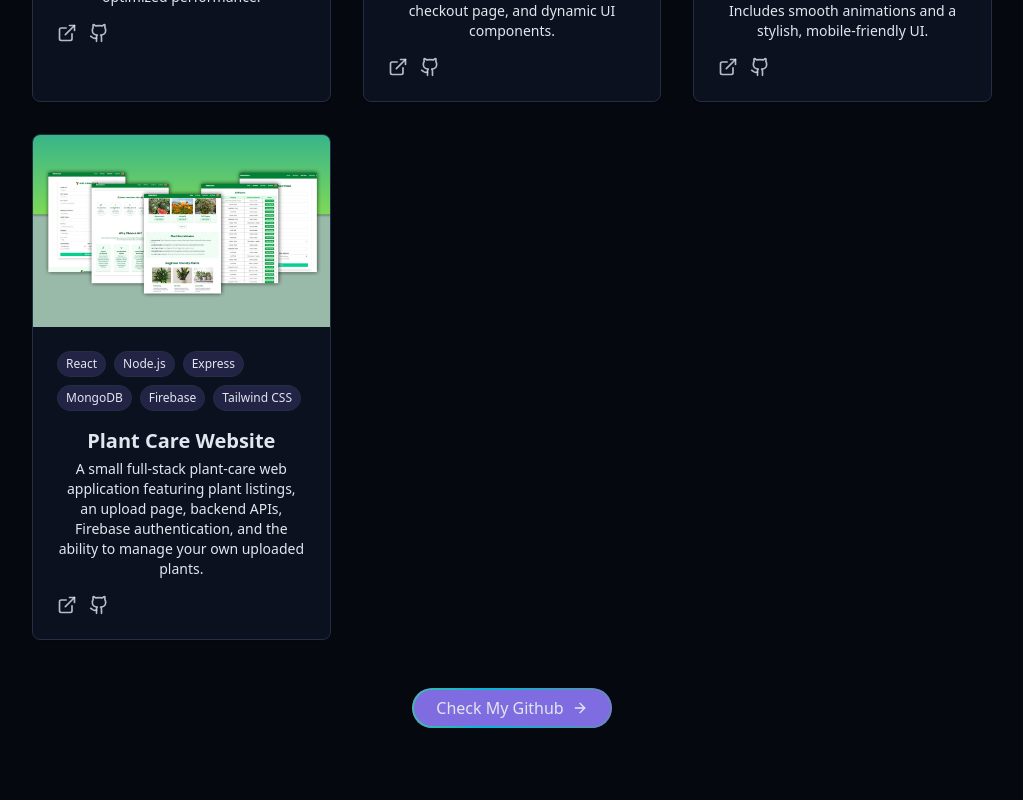
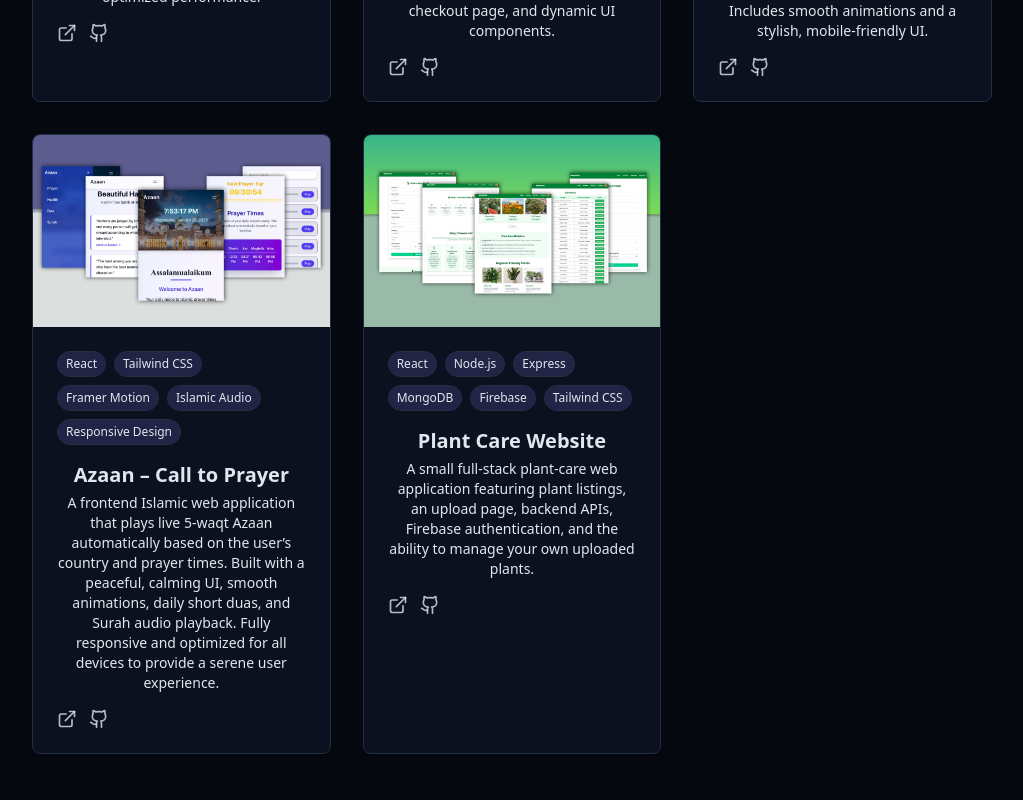
Before and after one commit to Nusrat323/my-portfolio, a React (Vite) app: page / in a window 1280 px wide. Shown: the part 3320-4120 px from the top of the page, without its empty margins (128-1151 px from the left). Built offline with nearby package versions, Linux system fonts and the light colour scheme.

Commit message:
add azaan project

```diff
--- a/src/components/Footer.jsx
+++ b/src/components/Footer.jsx
@@ -1,14 +1,14 @@
-import React from 'react';
+import React from "react";
 
 const Footer = () => {
+  const currentYear = new Date().getFullYear();
+
   return (
     <footer className="py-6 px-4 bg-secondary/30">
-
       <div className="border-t border-muted-foreground mb-4"></div>
 
-
       <p className="text-center text-muted-foreground text-sm">
-        © 2025 Nusrat Jahan. All rights reserved.
+        © {currentYear} Nusrat Jahan. All rights reserved.
       </p>
     </footer>
   );
--- a/src/components/ProjectsSection.jsx
+++ b/src/components/ProjectsSection.jsx
@@ -34,6 +34,23 @@ const projects = [
         githubUrl: "https://github.com/Nusrat323/labid-frontend",
 
       },
+      {
+        id: 4,
+        title: "Azaan – Call to Prayer",
+        description:
+          "A frontend Islamic web application that plays live 5-waqt Azaan automatically based on the user’s country and prayer times. Built with a peaceful, calming UI, smooth animations, daily short duas, and Surah audio playback. Fully responsive and optimized for all devices to provide a serene user experience.",
+        image: "/projects/azaan.png",
+        tags: [
+          "React",
+          "Tailwind CSS",
+          "Framer Motion",
+          "Islamic Audio",
+          "Responsive Design"
+        ],
+        demoUrl: "https://azaan1.netlify.app/",
+        githubUrl: "https://github.com/Nusrat323/azaan"
+      },
+
       {
         id: 4,
         title: "Plant Care Website",
```
Also changed, not shown: public/projects/azaan.png (added).
